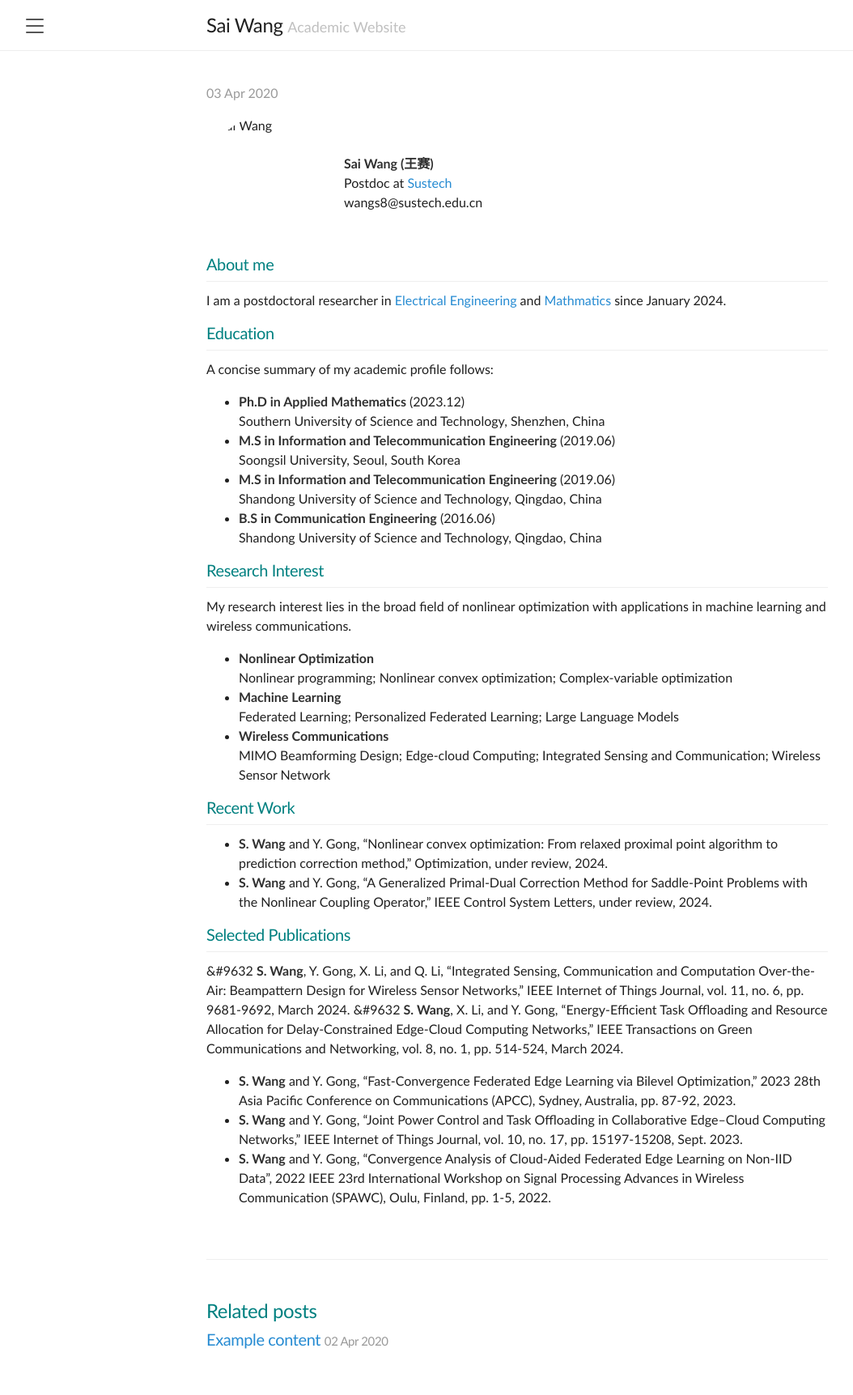
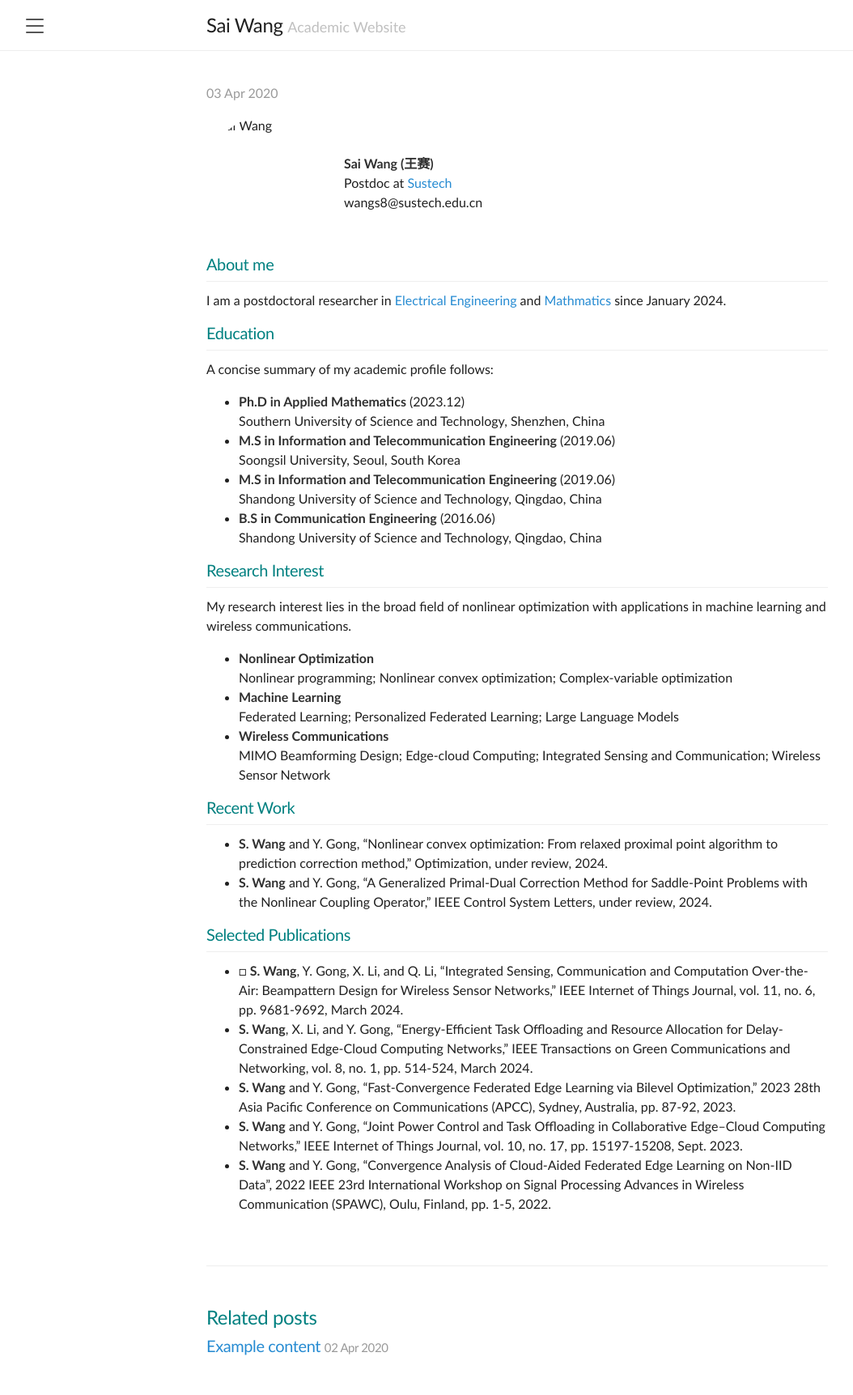
Before and after one commit to Alxendweb/alxendweb.github.io, a Jekyll site: the page built from _posts/2020-04-03-introducing-lanyon.md, in a window 1280 px wide. Shown: the whole page at 81% size, without its empty margins (1-1055 px from the left). Built offline with Jekyll 4.4.1, drawn with Linux system fonts in a browser that asks for light colours.

Commit message:
Update 2020-04-03-introducing-lanyon.md

```diff
--- a/_posts/2020-04-03-introducing-lanyon.md
+++ b/_posts/2020-04-03-introducing-lanyon.md
@@ -58,8 +58,8 @@ My research interest lies in the broad field of nonlinear optimization with appl
 ---
 <!-- references -->
 
-&#9632 **S. Wang**, Y. Gong, X. Li, and Q. Li, "Integrated Sensing, Communication and Computation Over-the-Air: Beampattern Design for Wireless Sensor Networks," IEEE Internet of Things Journal, vol. 11, no. 6, pp. 9681-9692, March 2024.
-&#9632 **S. Wang**, X. Li, and Y. Gong, "Energy-Efficient Task Offloading and Resource Allocation for Delay-Constrained Edge-Cloud Computing Networks," IEEE Transactions on Green Communications and Networking, vol. 8, no. 1, pp. 514-524, March 2024.
+- □ **S. Wang**, Y. Gong, X. Li, and Q. Li, "Integrated Sensing, Communication and Computation Over-the-Air: Beampattern Design for Wireless Sensor Networks," IEEE Internet of Things Journal, vol. 11, no. 6, pp. 9681-9692, March 2024.
+- **S. Wang**, X. Li, and Y. Gong, "Energy-Efficient Task Offloading and Resource Allocation for Delay-Constrained Edge-Cloud Computing Networks," IEEE Transactions on Green Communications and Networking, vol. 8, no. 1, pp. 514-524, March 2024.
 - **S. Wang** and Y. Gong, "Fast-Convergence Federated Edge Learning via Bilevel Optimization," 2023 28th Asia Pacific Conference on Communications (APCC), Sydney, Australia, pp. 87-92, 2023.
 - **S. Wang** and Y. Gong, "Joint Power Control and Task Offloading in Collaborative Edge–Cloud Computing Networks," IEEE Internet of Things Journal, vol. 10, no. 17, pp. 15197-15208, Sept. 2023.
 - **S. Wang** and Y. Gong, "Convergence Analysis of Cloud-Aided Federated Edge Learning on Non-IID Data", 2022 IEEE 23rd International Workshop on Signal Processing Advances in Wireless Communication (SPAWC), Oulu, Finland, pp. 1-5, 2022.
```
